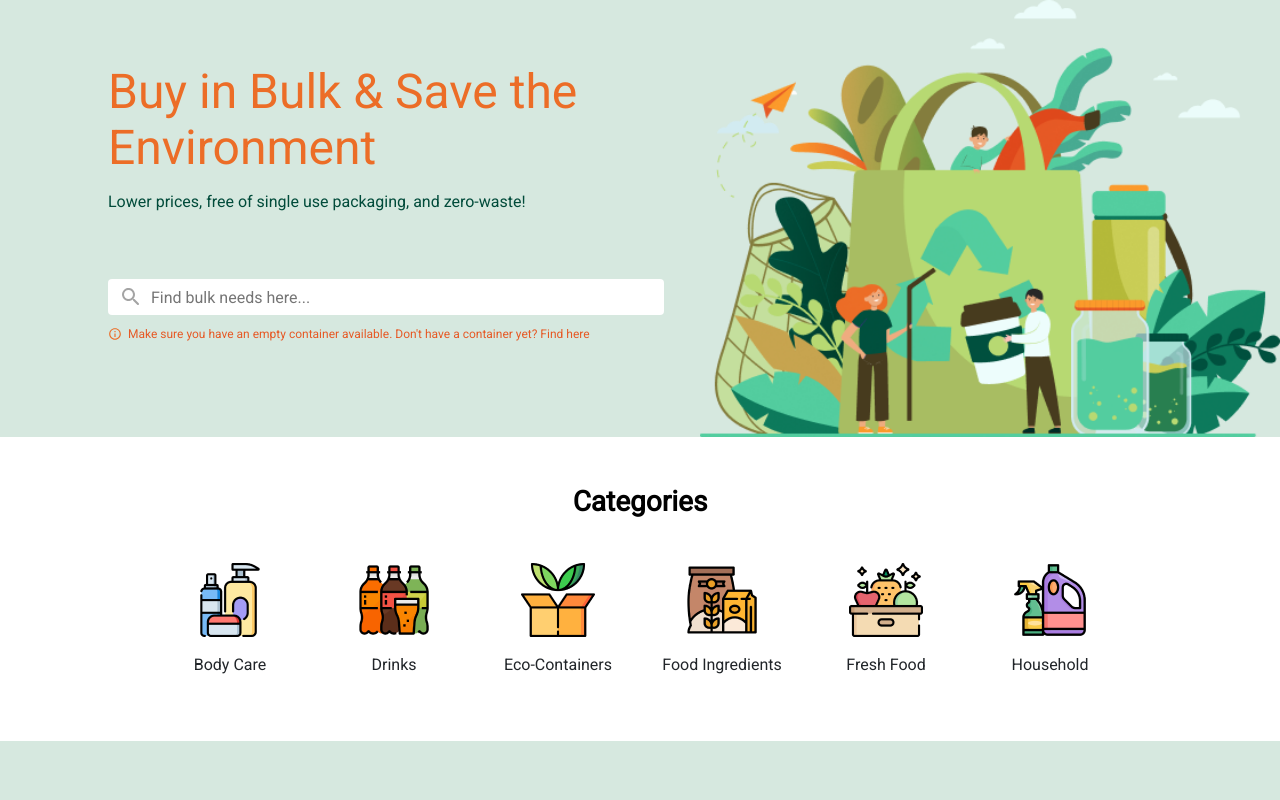
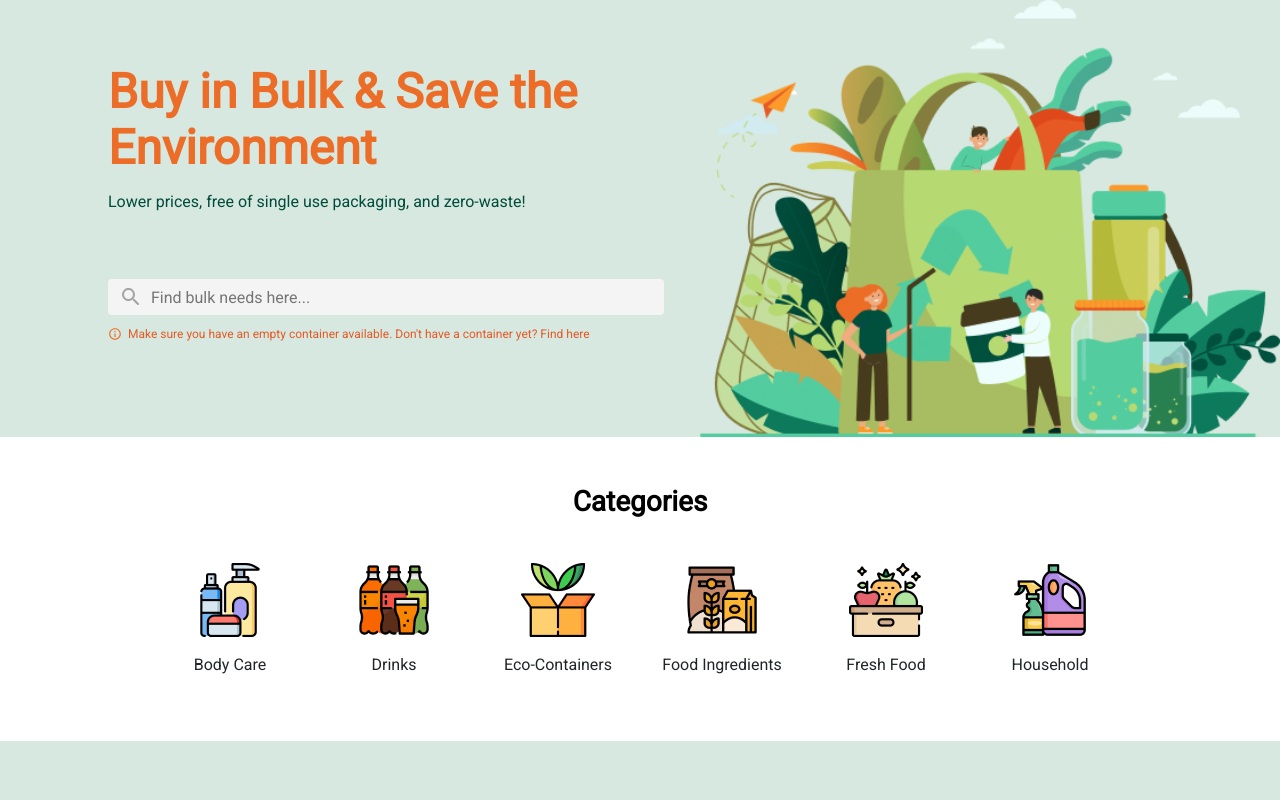
Before and after one commit to BeliGrosir/frontend, a Next.js app: page / in a window 1280 px wide. Shown: the top 800 px of the page. Built offline with nearby package versions, Linux system fonts and the light colour scheme.

Commit message:
Fix design flaw

```diff
--- a/styles/pages/Home.module.css
+++ b/styles/pages/Home.module.css
@@ -16,6 +16,7 @@
 
 .landingText h1 {
   color: #ec6d27;
+  font-weight: bold;
   font-size: 48px;
   line-height: 56px;
 }
@@ -28,6 +29,7 @@
 }
 
 .landingText input {
+  background: #F4F4F4;
   margin-top: 52px;
   padding-left: 43px;
   border: none;
```
